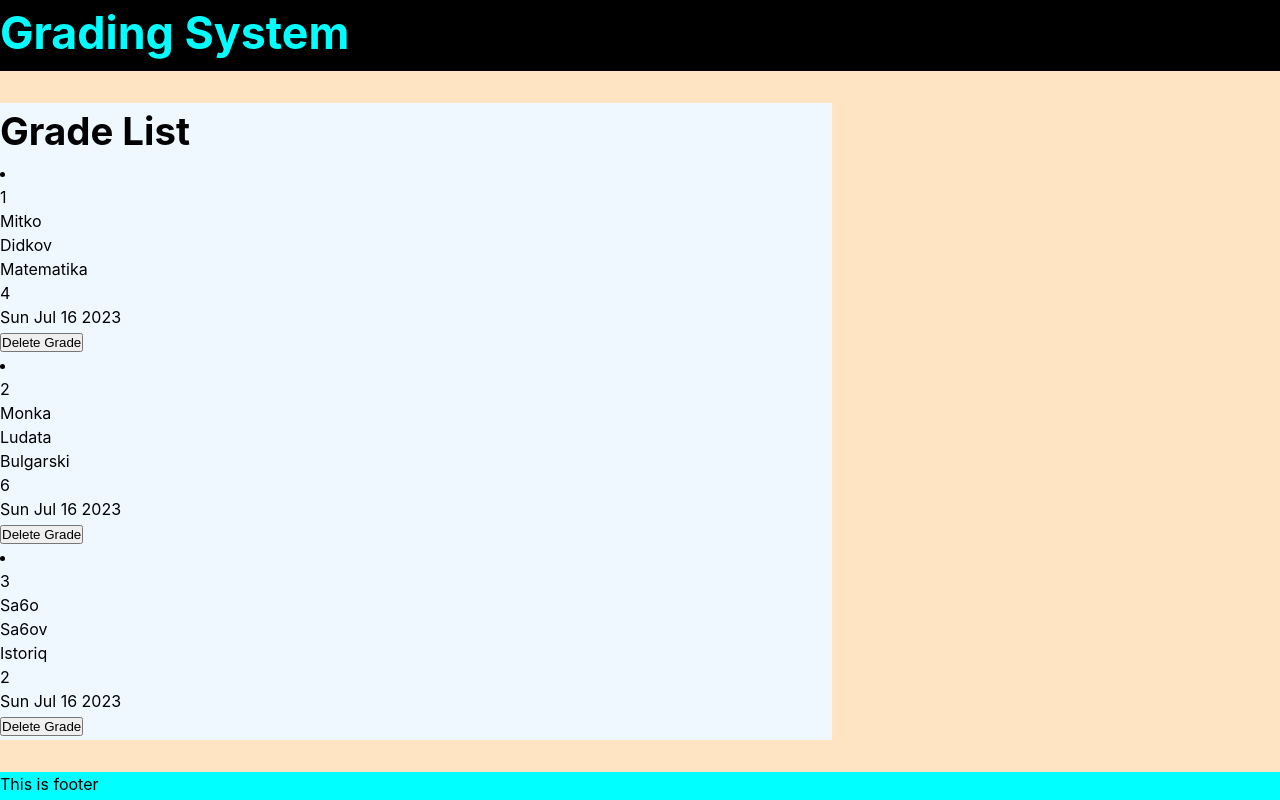
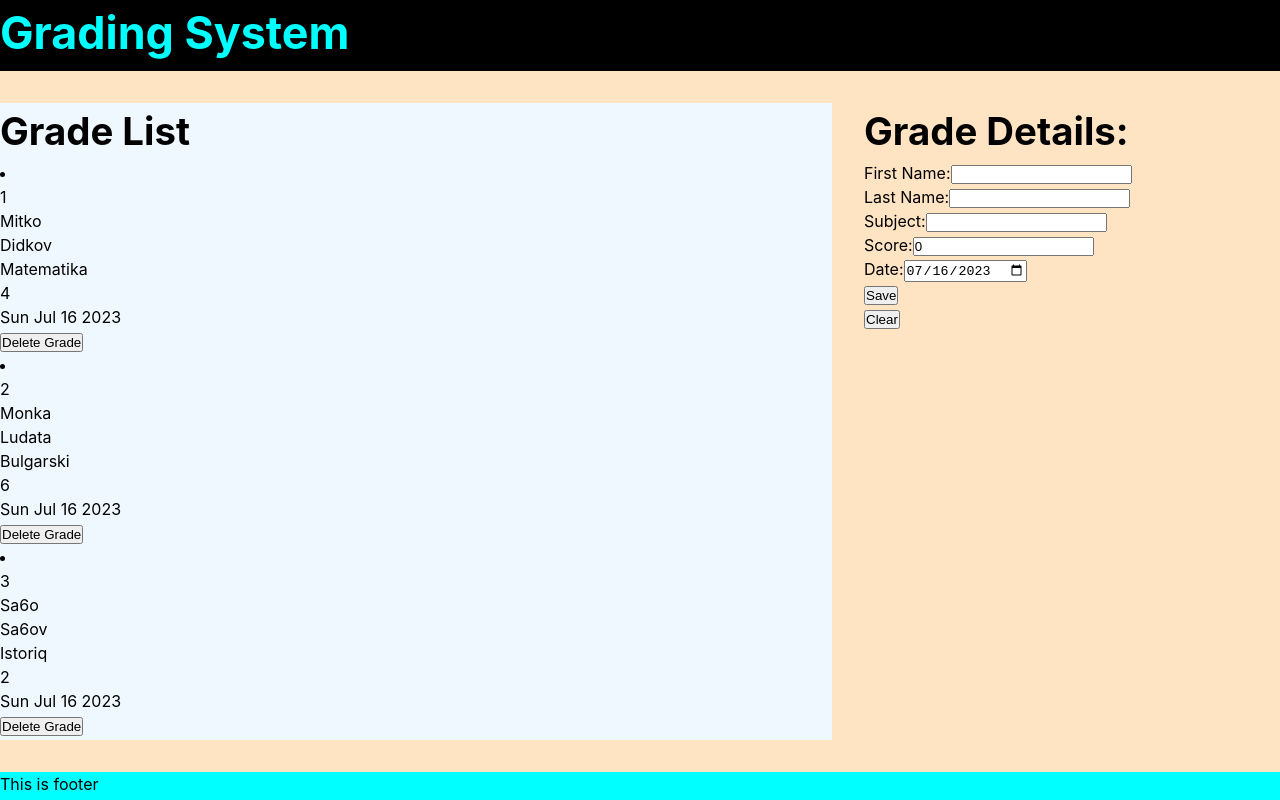
Before and after one commit to RavenTheNecromancer/DSSProject, a React (Create React App) app in the folder grading-system/: page / in a window 1280 px wide. Built offline with nearby package versions, Linux system fonts and the light colour scheme.

Commit message:
added bool to track activity for details section

```diff
--- a/grading-system/src/App.tsx
+++ b/grading-system/src/App.tsx
@@ -2,6 +2,7 @@ import React, { useState } from 'react';
 import './styles/App.css';
 import { Grade } from './interfaces';
 import GradeList from './components/GradeList';
+import GradeDetails from './components/GradeDetails';
 
 function App() {
 
@@ -12,6 +13,7 @@ function App() {
     subject: "Matematika",
     score: 4,
     date: new Date(),
+    active: true,
   };
 
   let grade2 : Grade = {
@@ -21,6 +23,7 @@ function App() {
     subject: "Bulgarski",
     score: 6,
     date: new Date(),
+    active: true,
   };
 
   let grade3 : Grade = {
@@ -30,6 +33,7 @@ function App() {
     subject: "Istoriq",
     score: 2,
     date: new Date(),
+    active: true,
   };
 
   //initial grade array
@@ -79,7 +83,7 @@ function App() {
         </div>
 
         <div className='content-details'>
-
+          <GradeDetails onSave={handleSaveGrade} onUpdate={handleGradeUpdate} selectedGrade={selectedGrade} />
         </div>
 
         <footer>This is footer</footer>
--- a/grading-system/src/components/GradeDetails.tsx
+++ b/grading-system/src/components/GradeDetails.tsx
@@ -1,2 +1,125 @@
-import React, { useState, ChangeEvent, FormEvent, useEffect} from 'react';
+import React, { useState, ChangeEvent, FormEvent, useEffect, ChangeEventHandler} from 'react';
 import { Grade } from '../interfaces';
+
+interface Props{
+    onSave: (grade : Grade) => void;
+    onUpdate: (grade : Grade) => void;
+    selectedGrade : Grade;
+}
+
+const GradeDetails : React.FC<Props> = (props : Props) => {
+
+    let emptyGrade : Grade = {
+        id: -1,
+        studentFirstName: "",
+        studentLastName: "",
+        subject: "",
+        score: 0,
+        date: new Date(),
+        active: true,
+    };
+
+    const [selectedGrade, setGrade] = useState<Grade>(emptyGrade);
+
+    useEffect(() => {
+        if (props.selectedGrade.active){
+            setGrade(selectedGrade);
+        }
+        else{
+            handleClear();
+        }
+    }, [props.selectedGrade])
+
+    const handleClear = () => {
+        setGrade(emptyGrade);
+    };
+
+    const handleInputChange = (e: ChangeEvent<HTMLInputElement>) => {
+        const {name, value} = e.target;
+        setGrade(prevGrade => ({...prevGrade, [name] : value}));
+    };
+
+    const handleDateChange = (e: ChangeEvent<HTMLInputElement>) => {
+        const { value } = e.target;
+        setGrade(prevGrade => ({...prevGrade, date : new Date(value)}));
+    };
+
+    const handleSubmit = (e: FormEvent) => {
+        e.preventDefault();
+        if(selectedGrade.id !== -1){
+            props.onUpdate(selectedGrade);
+        }
+        else{
+            props.onSave(selectedGrade);
+        }
+    };
+
+    return (
+        <>
+            <h2>Grade Details:</h2>
+            <form onSubmit={handleSubmit}>
+                <div>
+                <label htmlFor="firstName">First Name:</label>
+                <input
+                    type="text"
+                    id="field1"
+                    name="firstName"
+                    value={selectedGrade.studentFirstName}
+                    onChange={handleInputChange}
+                    required
+                />
+                </div>
+                <div>
+                <label htmlFor="lastName">Last Name:</label>
+                <input
+                    type="text"
+                    id="field2"
+                    name="lastName"
+                    value={selectedGrade.studentLastName}
+                    onChange={handleInputChange}
+                    required
+                />
+                </div>
+                <div>
+                <label htmlFor="subject">Subject:</label>
+                <input
+                    type="text"
+                    id="field3"
+                    name="subject"
+                    value={selectedGrade.subject}
+                    onChange={handleInputChange}
+                    required
+                />
+                </div>
+                <div>
+                <label htmlFor="score">Score:</label>
+                <input
+                    type="number"
+                    id="field4"
+                    name="score"
+                    value={selectedGrade.score}
+                    onChange={handleInputChange}
+                    required
+                />
+                </div>
+                <div>
+                <label htmlFor="date">Date:</label>
+                <input
+                    type="date"
+                    id="field5"
+                    name="date"
+                    value={selectedGrade.date.toISOString().substring(0, 10)}
+                    onChange={handleDateChange}
+                    required
+                />
+                </div>
+                <button id='saveButton' type='submit'>Save</button>
+            </form>
+
+            <button id='clearButton' onClick={handleClear}>Clear</button>
+
+        </>
+    );
+};
+
+export default GradeDetails;
--- a/grading-system/src/interfaces.ts
+++ b/grading-system/src/interfaces.ts
@@ -5,4 +5,5 @@ export interface Grade{
     subject: string;
     score: number;
     date: Date;
+    active: boolean;
 }
```
